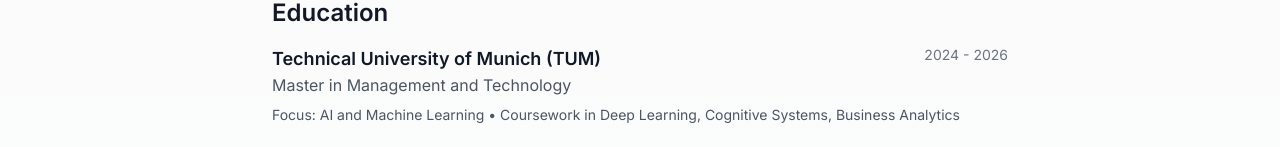
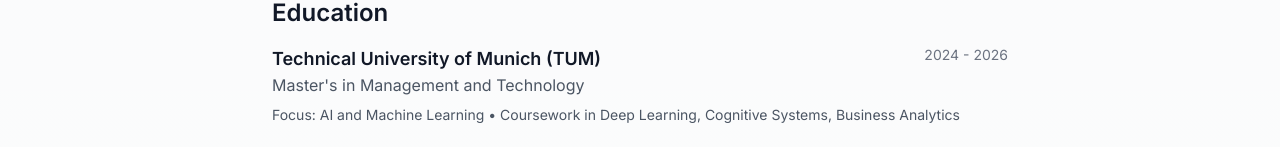
Before and after one commit to ozlem-senel/ml-systems-portfolio, a Next.js app in the folder portfolio-site/: page /about in a window 1280 px wide. Shown: the part 653-800 px from the top of the page. Built offline with nearby package versions, Linux system fonts and the light colour scheme.

Commit message:
about me modified

```diff
--- a/portfolio-site/app/about/page.tsx
+++ b/portfolio-site/app/about/page.tsx
@@ -28,7 +28,7 @@
           <div className="flex justify-between items-start mb-2">
             <div>
               <h3 className="text-lg font-semibold">Technical University of Munich (TUM)</h3>
-              <p className="text-gray-600 dark:text-gray-400">Master in Management and Technology</p>
+              <p className="text-gray-600 dark:text-gray-400">Master's in Management and Technology</p>
             </div>
             <span className="text-sm text-gray-500">2024 - 2026</span>
           </div>
```
